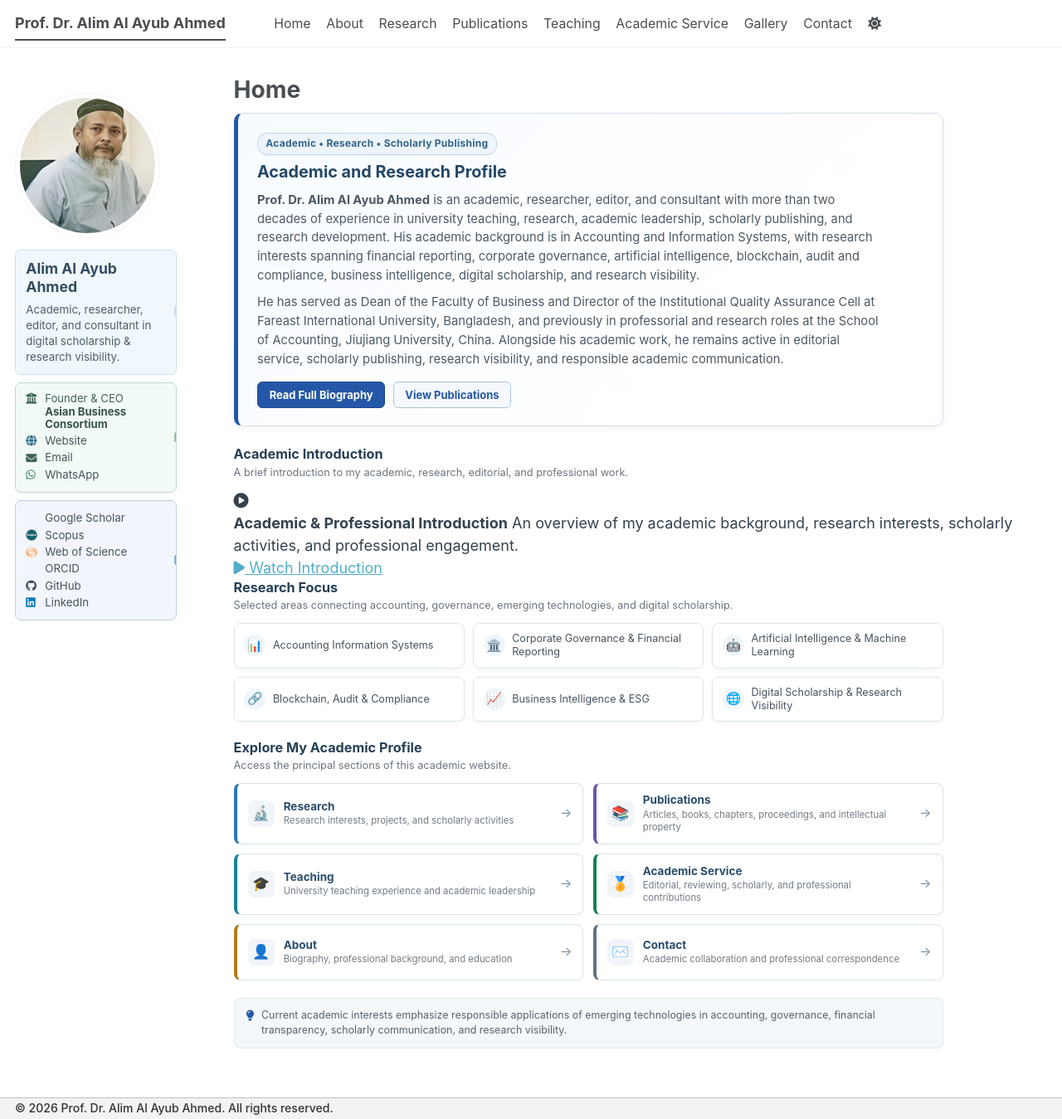
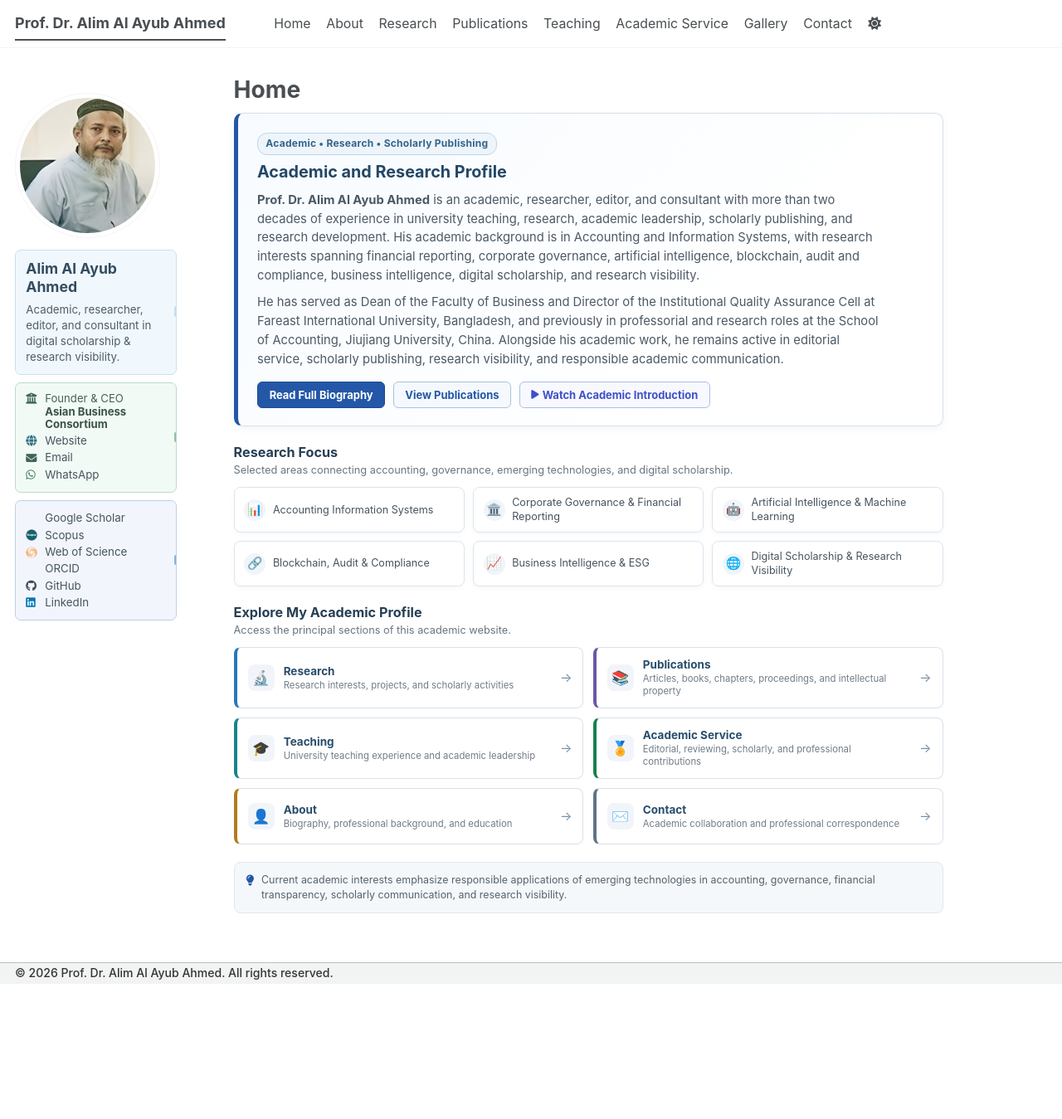
Before and after one commit to alimalayubahmed/alimalayubahmed.github.io, a Jekyll site: the page built from _pages/home.html, in a window 1280 px wide and 1349 px high. Shown: the whole window at 83% size. Built offline with Jekyll 4.4.1, drawn with Linux system fonts in a browser that asks for light colours; a style sheet for code colours, icons or effects is not loaded.

Commit message:
page update

```diff
--- a/_pages/home.html
+++ b/_pages/home.html
@@ -41,58 +41,30 @@ author_profile: true
     </p>
 
     <div class="home-hero-actions">
-      <a class="home-btn home-btn-primary" href="{{ '/about/' | relative_url }}">
+
+      <a
+        class="home-btn home-btn-primary"
+        href="{{ '/about/' | relative_url }}"
+      >
         Read Full Biography
       </a>
 
-      <a class="home-btn home-btn-secondary" href="{{ '/publications/' | relative_url }}">
+      <a
+        class="home-btn home-btn-secondary"
+        href="{{ '/publications/' | relative_url }}"
+      >
         View Publications
       </a>
-    </div>
-
-  </section>
-
-
-  <!-- =====================================================
-       ACADEMIC INTRODUCTION VIDEO
-       ===================================================== -->
-
-  <section class="home-video-section">
-
-    <div class="home-section-heading">
-      <h2>Academic Introduction</h2>
-      <p>
-        A brief introduction to my academic, research, editorial, and professional work.
-      </p>
-    </div>
-
-    <div class="home-video-card">
-
-      <div class="home-video-icon">
-        <i class="fas fa-play-circle" aria-hidden="true"></i>
-      </div>
-
-      <div class="home-video-content">
-
-        <div class="home-video-text">
-          <strong>Academic &amp; Professional Introduction</strong>
-          <span>
-            An overview of my academic background, research interests,
-            scholarly activities, and professional engagement.
-          </span>
-        </div>
 
       <a
-          class="home-video-button"
+        class="home-btn home-btn-video"
         href="https://drive.google.com/file/d/1FI5-F5NeqQt5XRsZSsRM1-wiFKQjCdBn/view?usp=drive_link"
         target="_blank"
         rel="noopener noreferrer"
       >
         <i class="fas fa-play" aria-hidden="true"></i>
-          Watch Introduction
+        Watch Academic Introduction
       </a>
-
-      </div>
 
     </div>
 
--- a/assets/css/home-about.css
+++ b/assets/css/home-about.css
@@ -11,18 +11,40 @@
    HOME HERO
    ========================================================= */
 
-.home-hero { max-width:855px; margin:0 0 1.3rem; padding:1.15rem 1.3rem; border:1px solid #d6e1ea; border-left:5px solid #2457a7; border-radius:10px; background:linear-gradient(135deg,#f7fbff 0%,#fff 72%); box-shadow:0 3px 10px rgba(32,65,95,.055); }
+.home-hero { max-width:855px; margin:0 0 1.15rem; padding:1.15rem 1.3rem; border:1px solid #d6e1ea; border-left:5px solid #2457a7; border-radius:10px; background:linear-gradient(135deg,#f7fbff 0%,#fff 72%); box-shadow:0 3px 10px rgba(32,65,95,.055); }
+
 .home-hero-label { display:inline-block; margin:0 0 .45rem; padding:.2rem .52rem; border:1px solid #bfd4e6; border-radius:12px; background:#edf5fb; color:#35658a; font-size:.67rem; font-weight:700; letter-spacing:.02em; }
+
 .home-hero h2 { margin:0 0 .48rem; padding:0; border:0; color:#234765; font-size:1.1rem; line-height:1.3; }
+
 .home-hero p { max-width:760px; margin:0 0 .52rem; color:#4c5965; font-size:.82rem; line-height:1.55; }
+
 .home-hero p:last-of-type { margin-bottom:0; }
-.home-hero-actions { display:flex; flex-wrap:wrap; gap:.52rem; margin-top:.82rem; }
-.home-btn { display:inline-flex; align-items:center; justify-content:center; padding:.44rem .76rem; border-radius:6px; font-size:.72rem; font-weight:700; line-height:1.15; text-decoration:none !important; transition:transform .18s ease,background .18s ease,border-color .18s ease,box-shadow .18s ease; }
-.home-btn:hover { transform:translateY(-1px); }
+
+.home-hero-actions { display:flex; flex-wrap:wrap; align-items:center; gap:.52rem; margin-top:.82rem; }
+
+
+/* =========================================================
+   HOME HERO BUTTONS
+   ========================================================= */
+
+.home-btn { display:inline-flex; align-items:center; justify-content:center; gap:.24rem; padding:.44rem .76rem; border-radius:6px; font-size:.72rem; font-weight:700; line-height:1.15; text-decoration:none !important; white-space:nowrap; transition:transform .18s ease,background .18s ease,border-color .18s ease,color .18s ease,box-shadow .18s ease; }
+
+.home-btn:hover { transform:translateY(-1px); text-decoration:none !important; }
+
 .home-btn-primary { color:#fff !important; background:#2457a7; border:1px solid #1e4a8e; }
+
 .home-btn-primary:hover { color:#fff !important; background:#17477d; border-color:#17477d; box-shadow:0 3px 8px rgba(36,87,167,.18); }
+
 .home-btn-secondary { color:#2457a7 !important; background:#f5f9fd; border:1px solid #a9c3da; }
+
 .home-btn-secondary:hover { color:#17477d !important; background:#eaf3fa; border-color:#86abc9; }
+
+.home-btn-video { color:#3f51c7 !important; background:#f7f9ff; border:1px solid #aebde7; }
+
+.home-btn-video:hover { color:#fff !important; background:#5063c8; border-color:#5063c8; box-shadow:0 3px 8px rgba(70,88,180,.16); }
+
+.home-btn-video i { margin:0; font-size:.68rem; }
 
 
 /* =========================================================
@@ -30,8 +52,11 @@
    ========================================================= */
 
 .home-section { max-width:855px; margin:0 0 1.15rem; }
+
 .home-section-heading { margin:0 0 .62rem; }
+
 .home-section-heading h2 { margin:0 0 .13rem; padding:0; border:0; color:#263f55; font-size:.9rem; line-height:1.3; }
+
 .home-section-heading p { margin:0; color:#697580; font-size:.71rem; line-height:1.42; }
 
 
@@ -40,8 +65,11 @@
    ========================================================= */
 
 .home-focus-grid { display:grid; grid-template-columns:repeat(3,minmax(0,1fr)); gap:.55rem; }
+
 .home-focus-card { display:flex; align-items:center; gap:.48rem; min-height:50px; padding:.56rem .65rem; border:1px solid #dce4eb; border-radius:8px; background:#fff; color:#465460; font-size:.7rem; line-height:1.3; box-shadow:0 2px 6px rgba(20,50,80,.035); transition:transform .18s ease,border-color .18s ease,background .18s ease,box-shadow .18s ease; }
+
 .home-focus-card:hover { transform:translateY(-2px); border-color:#a9c3da; background:#f8fbfe; box-shadow:0 5px 12px rgba(36,87,167,.08); }
+
 .home-focus-icon { flex:0 0 26px; display:flex; align-items:center; justify-content:center; width:26px; height:26px; border-radius:50%; background:#f0f5f9; font-size:.82rem; }
 
 
@@ -50,13 +78,21 @@
    ========================================================= */
 
 .home-explore-grid { display:grid; grid-template-columns:repeat(2,minmax(0,1fr)); gap:.62rem; }
+
 .home-explore-card { position:relative; display:flex; align-items:center; gap:.62rem; min-height:68px; padding:.65rem .72rem; border:1px solid #d9e2ea; border-left:4px solid #2457a7; border-radius:8px; background:#fff; color:#43515d !important; text-decoration:none !important; transition:transform .18s ease,border-color .18s ease,background .18s ease,box-shadow .18s ease; }
+
 .home-explore-card:hover { transform:translateX(3px); background:#f8fbfe; border-color:#a8bfd2; box-shadow:0 4px 10px rgba(36,87,167,.07); text-decoration:none !important; }
+
 .home-explore-icon { flex:0 0 32px; display:flex; align-items:center; justify-content:center; width:32px; height:32px; border-radius:8px; background:#f1f5f9; font-size:.94rem; }
+
 .home-explore-content { flex:1; display:flex; flex-direction:column; min-width:0; }
+
 .home-explore-content strong { margin:0 0 .07rem; color:#294d6b; font-size:.75rem; line-height:1.25; }
+
 .home-explore-content small { color:#717c86; font-size:.63rem; line-height:1.34; }
+
 .home-explore-arrow { color:#7891a5; font-size:.85rem; transition:transform .18s ease,color .18s ease; }
+
 .home-explore-card:hover .home-explore-arrow { transform:translateX(2px); color:#2457a7; }
 
 .home-explore-research { border-left-color:#2878b8; }
@@ -72,7 +108,9 @@
    ========================================================= */
 
 .home-note { display:flex; align-items:flex-start; gap:.48rem; max-width:855px; padding:.66rem .78rem; border:1px solid #e0e7ed; border-radius:8px; background:#f5f8fb; color:#56636e; }
+
 .home-note i { margin-top:.14rem; color:#2457a7; font-size:.73rem; }
+
 .home-note p { margin:0; font-size:.69rem; line-height:1.44; }
 
 
@@ -81,6 +119,7 @@
    ========================================================= */
 
 .about-intro { max-width:855px; margin:0 0 .9rem; padding:.78rem .95rem; border-left:4px solid #2457a7; border-radius:0 8px 8px 0; background:#f5f8fb; }
+
 .about-intro p { margin:0; color:#4b5864; font-size:.8rem; line-height:1.55; }
 
 
@@ -89,12 +128,17 @@
    ========================================================= */
 
 .about-card { display:flex; align-items:flex-start; gap:.7rem; max-width:855px; margin:0 0 .72rem; padding:.8rem .9rem; border:1px solid #d9e2ea; border-left:4px solid #2457a7; border-radius:9px; background:#fff; box-shadow:0 2px 7px rgba(25,55,85,.04); transition:transform .18s ease,border-color .18s ease,box-shadow .18s ease,background .18s ease; }
+
 .about-card:hover { transform:translateY(-2px); border-color:#adc2d4; background:#fbfdff; box-shadow:0 5px 12px rgba(36,87,167,.07); }
 
 .about-card-icon { flex:0 0 36px; display:flex; align-items:center; justify-content:center; width:36px; height:36px; border-radius:8px; background:#edf4fa; color:#2457a7; font-size:.84rem; }
+
 .about-card-content { flex:1; min-width:0; }
+
 .about-card-content h2 { margin:0 0 .32rem; padding:0; border:0; color:#294a65; font-size:.84rem; font-weight:700; line-height:1.3; }
+
 .about-card-content p { margin:0 0 .38rem; color:#55616c; font-size:.72rem; line-height:1.5; }
+
 .about-card-content p:last-of-type { margin-bottom:.32rem; }
 
 
@@ -103,26 +147,32 @@
    ========================================================= */
 
 .about-profile-card { border-left-color:#2457a7; }
+
 .about-profile-card .about-card-icon { background:#edf4fb; color:#2457a7; }
 
 .about-education-card { border-left-color:#b47b19; }
+
 .about-education-card .about-card-icon { background:#fff6e5; color:#9a6811; }
 
 .about-experience-card { border-left-color:#16848a; }
+
 .about-experience-card .about-card-icon { background:#edf8f8; color:#14757a; }
 
 .about-research-card { border-left-color:#6957a5; }
+
 .about-research-card .about-card-icon { background:#f3f0fa; color:#6957a5; }
 
 .about-service-card { border-left-color:#16814f; }
+
 .about-service-card .about-card-icon { background:#edf8f2; color:#16814f; }
 
 
 /* =========================================================
-   ABOUT BIOGRAPHY CARD
+   ABOUT BIOGRAPHY
    ========================================================= */
 
 .about-profile-card .about-card-content p { font-size:.72rem; line-height:1.52; }
+
 .about-profile-card .about-card-content p + p { margin-top:.1rem; }
 
 
@@ -131,7 +181,9 @@
    ========================================================= */
 
 .about-inline-link { display:inline-flex; align-items:center; color:#2457a7 !important; font-size:.69rem; font-weight:700; line-height:1.3; text-decoration:none !important; transition:color .18s ease,transform .18s ease; }
+
 .about-inline-link:hover { color:#0b6b3a !important; transform:translateX(2px); text-decoration:underline !important; text-underline-offset:3px; }
+
 .about-link-row { display:flex; flex-wrap:wrap; align-items:center; gap:.75rem; }
 
 
@@ -140,9 +192,13 @@
    ========================================================= */
 
 .about-contact-note { display:flex; align-items:flex-start; gap:.48rem; max-width:855px; padding:.65rem .78rem; border:1px solid #e0e7ed; border-radius:8px; background:#f5f8fb; color:#56636e; }
+
 .about-contact-note i { margin-top:.13rem; color:#2457a7; font-size:.72rem; }
+
 .about-contact-note p { margin:0; font-size:.69rem; line-height:1.43; }
+
 .about-contact-note a { color:#2457a7; font-weight:700; text-decoration:none; }
+
 .about-contact-note a:hover { color:#0b6b3a; text-decoration:underline; text-underline-offset:2px; }
 
 
@@ -166,6 +222,8 @@
   .home-hero { padding:.9rem; }
   .home-hero h2 { font-size:1rem; }
   .home-hero p { font-size:.78rem; }
+  .home-hero-actions { gap:.4rem; }
+  .home-btn { padding:.42rem .65rem; font-size:.69rem; }
   .home-focus-grid { grid-template-columns:1fr; }
   .home-focus-card { min-height:auto; }
   .home-explore-card { min-height:64px; }
@@ -182,7 +240,7 @@
    ========================================================= */
 
 @media (max-width:380px) {
-  .home-hero-actions { flex-direction:column; align-items:flex-start; }
+  .home-hero-actions { flex-direction:column; align-items:stretch; }
   .home-btn { width:100%; }
   .about-card { gap:.48rem; padding:.65rem; }
 }
```
Lines whose indentation alone changed are shown as unchanged.
